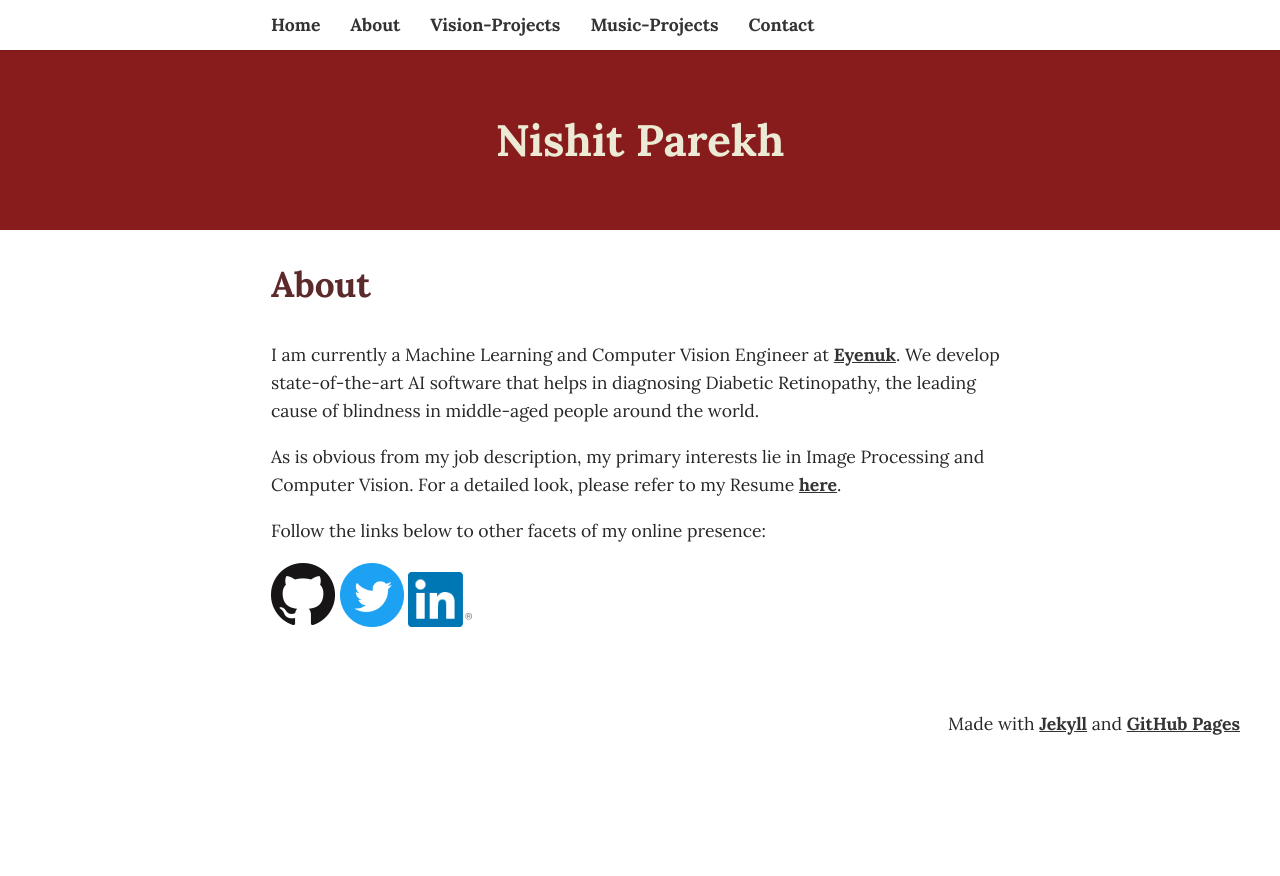
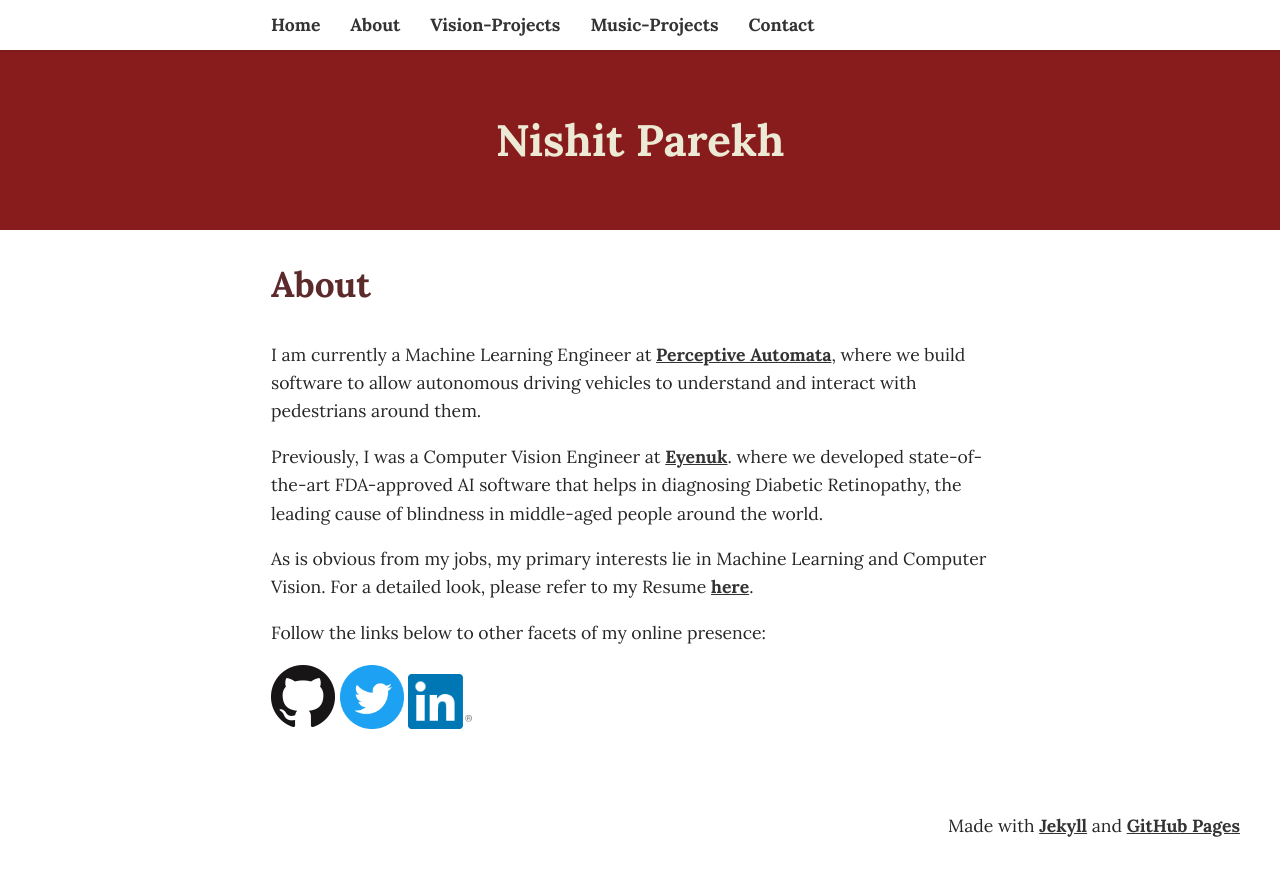
Before and after one commit to parekhnish/parekhnish.github.io, a Jekyll site: the page built from _pages/01_about.md, in a window 1280 px wide. Shown: the top 876 px of the page. Built offline with Jekyll 4.4.1, drawn with Linux system fonts in a browser that asks for light colours.

Commit message:
Update About page to add Perceptive Automata

```diff
--- a/_pages/01_about.md
+++ b/_pages/01_about.md
@@ -4,9 +4,11 @@ title: About
 permalink: /about/
 ---
 
-I am currently a Machine Learning and Computer Vision Engineer at <a href="http://www.eyenuk.com/" target="_blank">Eyenuk</a>. We develop state-of-the-art AI software that helps in diagnosing Diabetic Retinopathy, the leading cause of blindness in middle-aged people around the world.
+I am currently a Machine Learning Engineer at <a href="https://www.perceptiveautomata.com/" target="_blank">Perceptive Automata</a>, where we build software to allow autonomous driving vehicles to understand and interact with pedestrians around them.
 
-As is obvious from my job description, my primary interests lie in Image Processing and Computer Vision. For a detailed look, please refer to my Resume <a href="https://www.dropbox.com/s/n6778yfjp6zbiky/Nishit_Parekh_Resume.pdf" target="_blank">here</a>.
+Previously, I was a Computer Vision Engineer at <a href="https://www.eyenuk.com/" target="_blank">Eyenuk</a>. where we developed state-of-the-art FDA-approved AI software that helps in diagnosing Diabetic Retinopathy, the leading cause of blindness in middle-aged people around the world.
+
+As is obvious from my jobs, my primary interests lie in Machine Learning and Computer Vision. For a detailed look, please refer to my Resume <a href="https://www.dropbox.com/s/n6778yfjp6zbiky/Nishit_Parekh_Resume.pdf" target="_blank">here</a>.
 
 Follow the links below to other facets of my online presence:
 
```
